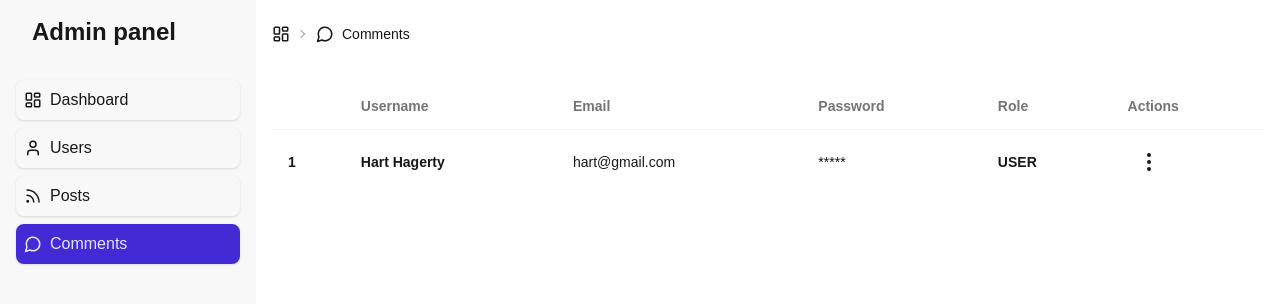
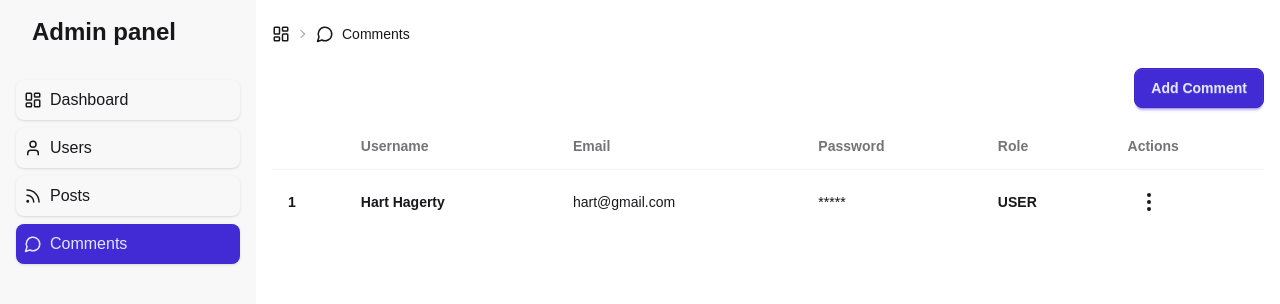
Before and after one commit to bilelhamitouche/bites-and-bytes-blog, a React (Vite) app in the folder admin-panel/: page /comments in a window 1280 px wide. Shown: the top 304 px of the page. Built offline with nearby package versions, Linux system fonts and the light colour scheme.

Commit message:
added create new for posts, comments and users

```diff
--- a/admin-panel/src/routes/comments.tsx
+++ b/admin-panel/src/routes/comments.tsx
@@ -1,4 +1,4 @@
-import { createFileRoute } from "@tanstack/react-router";
+import { createFileRoute, Link } from "@tanstack/react-router";
 import Breadcrumbs from "../components/Breadcrumbs";
 import { MessageCircle } from "lucide-react";
 import DataTable from "../components/DataTable";
@@ -9,13 +9,21 @@ export const Route = createFileRoute("/comments")({
 
 function RouteComponent() {
   return (
-    <div className="flex flex-col gap-8 w-full">
+    <div className="flex flex-col gap-4 w-full">
       <Breadcrumbs
         text="Comments"
         link="/comments"
         icon={<MessageCircle size={18} />}
       />
-      <DataTable />
+      <div className="flex flex-col gap-4 w-full">
+        <div className="justify-between flex w-full">
+          <div></div>
+          <Link to="/users" className="btn btn-primary rounded-lg">
+            Add Comment
+          </Link>
+        </div>
+        <DataTable />
+      </div>
     </div>
   );
 }
--- a/admin-panel/src/routes/posts.tsx
+++ b/admin-panel/src/routes/posts.tsx
@@ -1,4 +1,4 @@
-import { createFileRoute } from "@tanstack/react-router";
+import { Link, createFileRoute } from "@tanstack/react-router";
 import Breadcrumbs from "../components/Breadcrumbs";
 import { Rss } from "lucide-react";
 import DataTable from "../components/DataTable";
@@ -9,9 +9,17 @@ export const Route = createFileRoute("/posts")({
 
 function RouteComponent() {
   return (
-    <div className="flex flex-col gap-8 w-full">
+    <div className="flex flex-col gap-4 w-full">
       <Breadcrumbs text="Posts" link="/posts" icon={<Rss size={18} />} />
-      <DataTable />
+      <div className="flex flex-col gap-4 w-full">
+        <div className="justify-between flex w-full">
+          <div></div>
+          <Link to="/users" className="btn btn-primary rounded-lg">
+            Add Post
+          </Link>
+        </div>
+        <DataTable />
+      </div>
     </div>
   );
 }
--- a/admin-panel/src/routes/users.tsx
+++ b/admin-panel/src/routes/users.tsx
@@ -1,4 +1,4 @@
-import { createFileRoute } from "@tanstack/react-router";
+import { createFileRoute, Link } from "@tanstack/react-router";
 import Breadcrumbs from "../components/Breadcrumbs";
 import { User } from "lucide-react";
 import DataTable from "../components/DataTable";
@@ -9,9 +9,17 @@ export const Route = createFileRoute("/users")({
 
 function RouteComponent() {
   return (
-    <div className="flex flex-col gap-8 w-full">
+    <div className="flex flex-col gap-4 w-full">
       <Breadcrumbs text="Users" link="/users" icon={<User size={18} />} />
-      <DataTable />
+      <div className="flex flex-col gap-4 w-full">
+        <div className="justify-between flex w-full">
+          <div></div>
+          <Link to="/users" className="btn btn-primary rounded-lg">
+            Add User
+          </Link>
+        </div>
+        <DataTable />
+      </div>
     </div>
   );
 }
```
